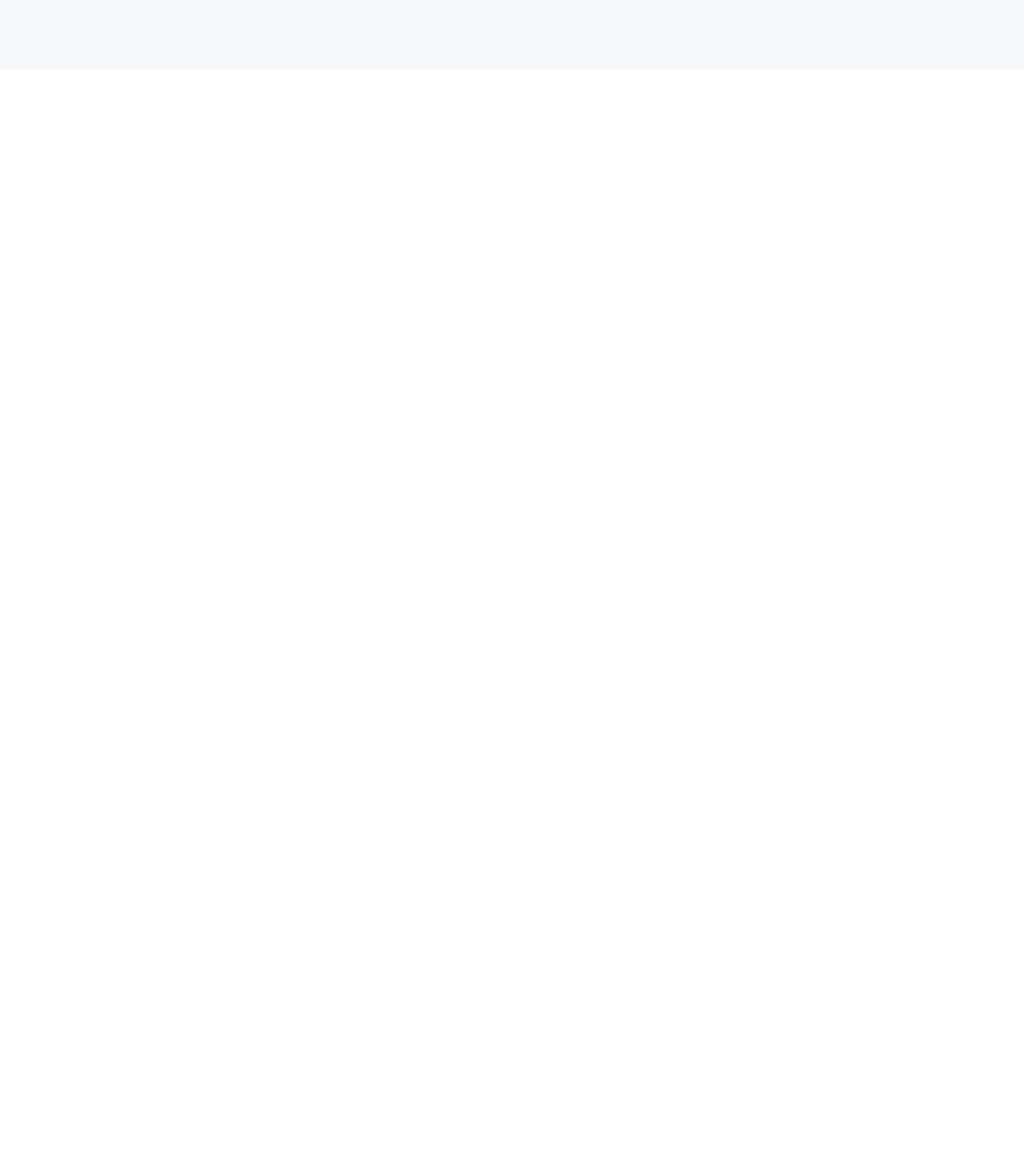
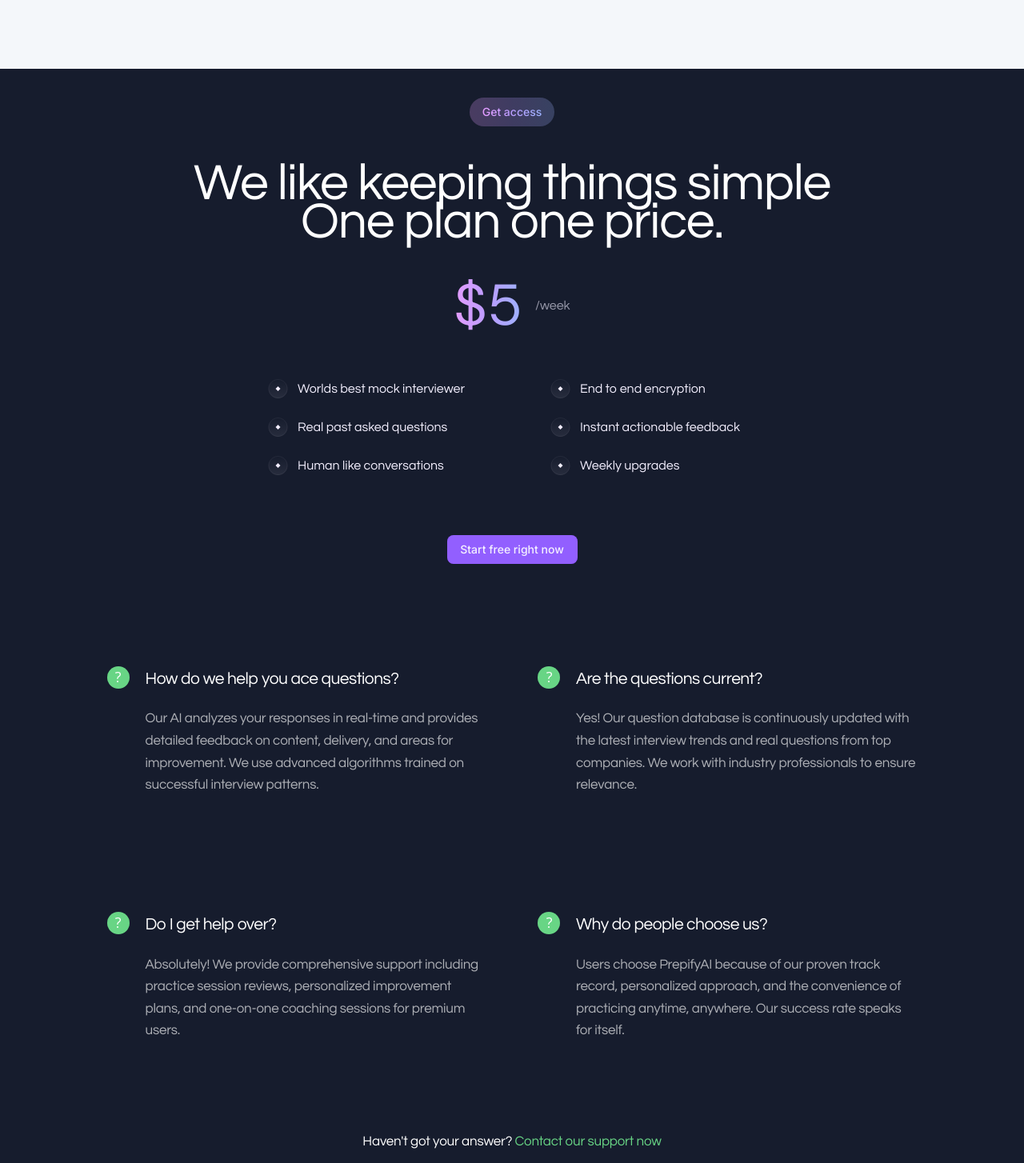
Before and after one commit to thesumonart/PrepifyAI-Landing-page, a React (Vite) app: page / in a window 1280 px wide. Shown: the part 3616-5070 px from the top of the page at 80% size. Before the commit the page ends 3702 px from the top, so only its background shows below. Built offline with nearby package versions, Linux system fonts and the light colour scheme.

Commit message:
feat(pricing): add pricing section with features and faqs
- Create new Pricing component with subscription details
- Add supporting SVG assets for icons
- Include Inter and DM Sans fonts for typography
- Update Testimonials component to use React.Fragment

```diff
--- a/src/App.jsx
+++ b/src/App.jsx
@@ -5,6 +5,7 @@ import GetStarted from "./components/GetStarted";
 import Statistics from "./components/Statistics";
 import GetHiredFaster from "./components/GetHiredFaster";
 import Testimonials from "./components/Testimonials";
+import Pricing from "./components/Pricing";
 
 const App = () => {
   return (
@@ -16,6 +17,7 @@ const App = () => {
       <Statistics />
       <GetHiredFaster />
       <Testimonials />
+      <Pricing />
     </div>
   );
 };
--- /dev/null
+++ b/src/components/Pricing.jsx
@@ -0,0 +1,126 @@
+import { Check } from "lucide-react";
+
+const Pricing = () => {
+  const features = [
+    "Worlds best mock interviewer",
+    "End to end encryption",
+    "Real past asked questions",
+    "Instant actionable feedback",
+    "Human like conversations",
+    "Weekly upgrades",
+  ];
+
+  const faqs = [
+    {
+      question: "How do we help you ace questions?",
+      answer:
+        "Our AI analyzes your responses in real-time and provides detailed feedback on content, delivery, and areas for improvement. We use advanced algorithms trained on successful interview patterns.",
+    },
+    {
+      question: "Are the questions current?",
+      answer:
+        "Yes! Our question database is continuously updated with the latest interview trends and real questions from top companies. We work with industry professionals to ensure relevance.",
+    },
+    {
+      question: "Do I get help over?",
+      answer:
+        "Absolutely! We provide comprehensive support including practice session reviews, personalized improvement plans, and one-on-one coaching sessions for premium users.",
+    },
+    {
+      question: "Why do people choose us?",
+      answer:
+        "Users choose PrepifyAI because of our proven track record, personalized approach, and the convenience of practicing anytime, anywhere. Our success rate speaks for itself.",
+    },
+  ];
+
+  return (
+    <section id="pricing" className="pt-9 pb-32 bg-black-primary">
+      <div className="max-w-[1077px]  mx-auto px-4 sm:px-6 lg:px-8">
+        <div className="text-center mb-14">
+          <div className="py-1.5 px-4 rounded-full bg-linear-90 w-fit mx-auto from-[#E59CFF]/25 via-[#BA9CFF]/25 to-[#9CB2FF]/25 mb-12">
+            <span className="font-inter text-sm font-medium bg-linear-90 from-[#E59CFF] via-[#BA9CFF] to-[#9CB2FF] bg-clip-text text-transparent">
+              Get access
+            </span>
+          </div>
+          <h2 className="text-3xl sm:text-5xl md:text-[64px] mb-11 leading-[0.75em] tracking-[-1.2px] max-w-[800px] mx-auto text-white">
+            We like keeping things simple One plan one price.
+          </h2>
+          <p className="text-white-secondary/60 mb-12 align-middle flex items-center mx-auto w-fit gap-4">
+            <span className="font-dm-sans text-5xl md:text-7xl bg-linear-90 from-[#E59CFF] via-[#BA9CFF] to-[#9CB2FF] bg-clip-text text-transparent">
+              $5
+            </span>{" "}
+            /week
+          </p>
+        </div>
+
+        <div className="max-w-[610px] mx-auto ">
+          <div className="grid grid-cols-1 sm:grid-cols-2 gap-6 mb-[75px] md:gap-x-24">
+            {features.map((feature, index) => (
+              <div key={index} className="flex items-center space-x-3 w-fit">
+                <figure className="flex-shrink-0">
+                  <img src="/dot-icon.svg" alt="Dot-svg" />
+                </figure>
+
+                <span className="text-white-tertiary">{feature}</span>
+              </div>
+            ))}
+          </div>
+
+          <div className="text-center">
+            <a
+              href="https://prepify.win"
+              target="_blank"
+              rel="noopener noreferrer"
+              className="mx-auto bg-linear-180 from-[#3c087e]/0 to-[#3c087e]/35 text-white-tertiary text-sm rounded-lg font-inter font-medium hover:bg-indigo-700 overflow-hidden w-[163px] h-9 flex items-center justify-center shadow-[inset_0px_0_12px_0px_rgba(191, 151, 255,0.24)] relative"
+            >
+              <span className="absolute inset-0 bg-[#712fff] z-[1]" />
+              <span className="absolute inset-180 bg-linear-0 from-[#cfb8ff]/25 to-[#cfb8ff]/0 z-[2]" />
+              <span className="absolute inset-0 bg-[#CFB8FF]/35 z-[3]" />
+
+              <span className="relative z-10">Start free right now</span>
+            </a>
+          </div>
+        </div>
+
+        {/* FAQ Section */}
+        <div className="mt-32">
+          <div className="grid grid-cols-1 md:grid-cols-2 gap-8 md:gap-12 lg:gap-x-16 lg:gap-y-36">
+            {faqs.map((faq, index) => (
+              <div key={index} className="space-y-3">
+                <div className="flex items-start space-x-5">
+                  <figure className="w-7 h-7 rounded-full flex shrink-0 items-center justify-center bg-green-primary">
+                    <img src="/question-mark.svg" alt="Question-mark" />
+                  </figure>
+                  <div>
+                    <h4 className="text-lg md:text-[21px] text-white mb-3 md:mb-5 tracking-[-0.5px]">
+                      {faq.question}
+                    </h4>
+                    <p className="text-white/65 leading-relaxed text-base md:text-[17px] tracking-[-0.2px]">
+                      {faq.answer}
+                    </p>
+                  </div>
+                </div>
+              </div>
+            ))}
+          </div>
+        </div>
+
+        <div className="text-center mt-28">
+          <p className="text-white text-base md:text-[17px] tracking-[-0.2px]">
+            Haven't got your answer?{" "}
+            <a
+              href="https://prepify.win"
+              target="_blank"
+              rel="noopener noreferrer"
+              className="text-green-primary"
+            >
+              Contact our support now
+            </a>
+          </p>
+        </div>
+      </div>
+    </section>
+  );
+};
+
+export default Pricing;
--- a/src/index.css
+++ b/src/index.css
@@ -1,5 +1,7 @@
 @import url("https://fonts.googleapis.com/css2?family=Questrial&display=swap");
 @import url("https://fonts.googleapis.com/css2?family=Rubik:ital,wght@0,300..900;1,300..900&display=swap");
+@import url("https://fonts.googleapis.com/css2?family=Inter:ital,opsz,wght@0,14..32,100..900;1,14..32,100..900&display=swap");
+@import url("https://fonts.googleapis.com/css2?family=DM+Sans:ital,opsz,wght@0,9..40,100..1000;1,9..40,100..1000&display=swap");
 
 @import "tailwindcss";
 
@@ -7,6 +9,8 @@
   /* Fonts */
   --font-questrial: "Questrial", sans-serif;
   --font-rubik: "Rubik", sans-serif;
+  --font-inter: "Inter", sans-serif;
+  --font-dm-sans: "DM Sans", sans-serif;
 
   /* Colors */
   --color-blue-primary: #473bf0;
@@ -15,6 +19,8 @@
   --color-background-primary: #fcfdfe;
   --color-background-secondary: #f4f7fa;
   --color-stroke-primary: #e7e9ed;
+  --color-white-secondary: #efedfd;
+  --color-white-tertiary: #f4f0ff;
 }
 
 .container-fluid {
```
Also changed, not shown: src/components/Testimonials.jsx (+4 -3 lines), public/dot-icon.svg (added), public/question-mark.svg (added).
